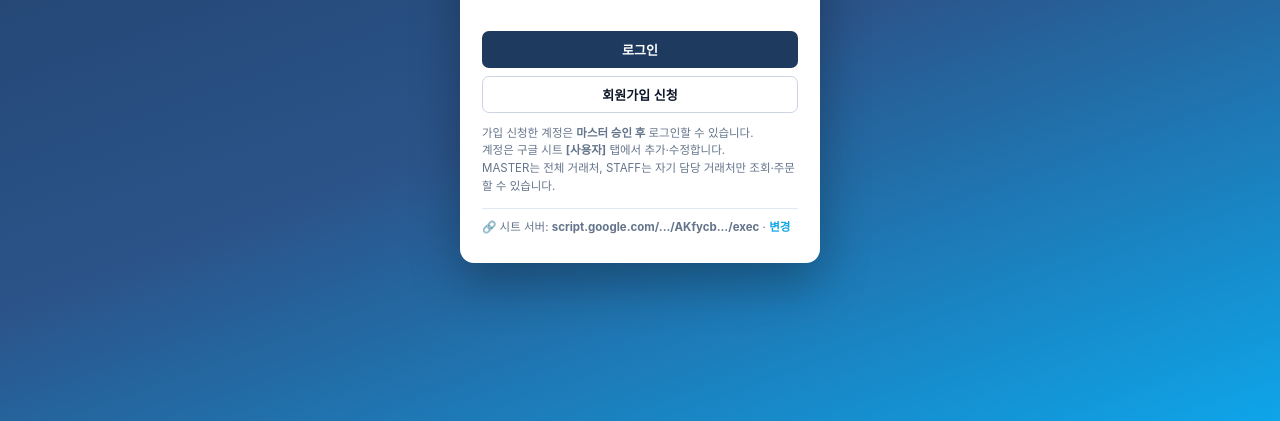
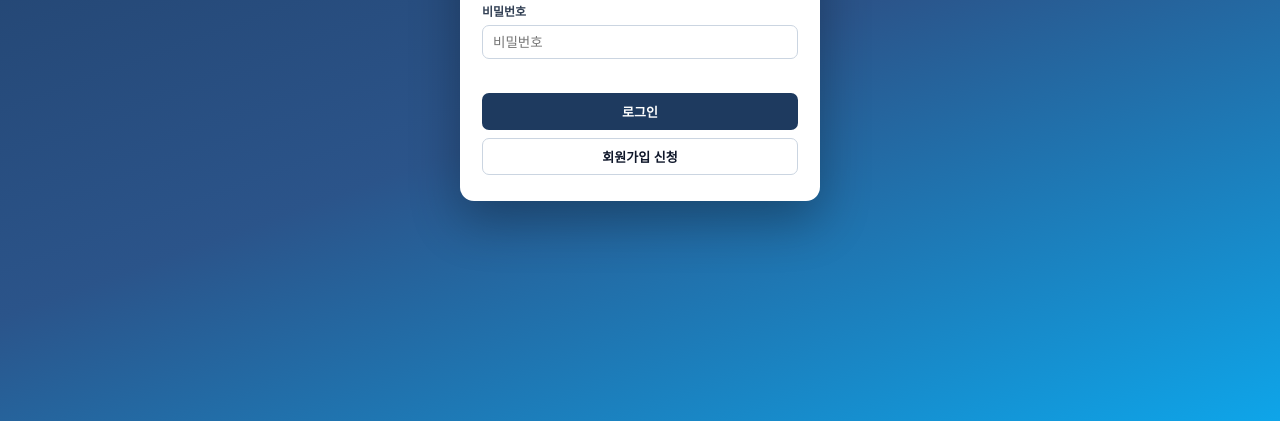
Before and after one commit to cnddmlek-hash/soomedipharm-crm, a plain HTML site: page index.html in a window 1280 px wide. Shown: the part 379-800 px from the top of the page. Drawn offline with Linux system fonts and the light colour scheme.

Commit message:
수메디팜 미니 CRM 배포 2026-11-27 08:59

```diff
--- a/index.html
+++ b/index.html
@@ -357,7 +357,6 @@
    .login-brand .t { font-size: 20px; font-weight: 800; color: var(--primary); }
    .login-brand .s { font-size: 12px; color: var(--muted); margin-top: 6px; }
    .login-error { color: var(--danger); font-size: 12.5px; min-height: 17px; margin: 9px 0 2px; }
-   .login-hint { font-size: 11.5px; color: var(--muted); margin-top: 12px; line-height: 1.55; }
 
    /* ---------------- v1.1: 자동완성(타이핑 검색) ---------------- */
    .ac-list {
@@ -612,7 +611,6 @@
    .setup-help summary { cursor: pointer; font-weight: 700; color: var(--primary); }
    .setup-help ol { margin: 8px 0 0; padding-left: 18px; line-height: 1.7; }
    .setup-help code { background: #f1f5f9; padding: 1px 4px; border-radius: 4px; font-size: 11.5px; }
-   .server-link { color: var(--accent); font-weight: 700; text-decoration: none; cursor: pointer; }
    #setup-url { word-break: break-all; }
 
    /* ---------------- PWA: 홈 화면 추가 안내 ---------------- */
@@ -661,12 +659,6 @@
      <div class="login-error" id="login-error"></div>
      <button class="btn btn-primary" style="width:100%;margin-top:6px;" id="login-btn" onclick="submitLogin()">로그인</button>
      <button class="btn btn-outline" style="width:100%;margin-top:8px;" onclick="openRegisterModal()">회원가입 신청</button>
-     <div class="login-hint">
-       가입 신청한 계정은 <strong>마스터 승인 후</strong> 로그인할 수 있습니다.<br />
-       계정은 구글 시트 <strong>[사용자]</strong> 탭에서 추가·수정합니다.<br />
-       MASTER는 전체 거래처, STAFF는 자기 담당 거래처만 조회·주문할 수 있습니다.
-     </div>
-     <div class="login-hint" id="login-server-row" style="border-top:1px solid var(--border);padding-top:10px;"></div>
    </div>
  </div>
 
@@ -1115,11 +1107,6 @@
      return '';
    }
 
-   function shortServerUrl(url) {
-     const m = String(url || '').match(/\/macros\/s\/([A-Za-z0-9_\-]{6})[A-Za-z0-9_\-]*/);
-     return m ? 'script.google.com/.../' + m[1] + '.../exec' : String(url || '');
-   }
-
    function serverError_(message) {
      return new Error(message);
    }
@@ -1743,7 +1730,6 @@
      buildNavMenus();
      registerServiceWorker();
      setupInstallPrompt();
-     renderLoginServerRow();
 
      // GitHub Pages(PWA)인데 웹앱 주소가 아직 없으면 연결 화면부터 보여줌
      if (!isAppsScriptHost() && !getServerUrl()) {
@@ -1998,17 +1984,6 @@
      showSetupOverlay();
    }
 
-   function renderLoginServerRow() {
-     const el = document.getElementById('login-server-row');
-     if (!el) return;
-     if (isAppsScriptHost()) { el.innerHTML = ''; el.style.display = 'none'; return; }
-     el.style.display = '';
-     const url = getServerUrl();
-     el.innerHTML = url
-       ? '🔗 시트 서버: <strong>' + esc(shortServerUrl(url)) + '</strong> · <span class="server-link" onclick="openServerSetup()">변경</span>'
-       : '🔗 시트 서버가 아직 연결되지 않았습니다. <span class="server-link" onclick="openServerSetup()">연결하기</span>';
-   }
-
    /** 웹앱 생존 확인 (JSONP 우선 → 안 되면 fetch) */
    async function pingSheetServer(url) {
      try {
@@ -2077,7 +2052,6 @@
      setServerUrl(url);
      hideSetupOverlay();
      setSetupMsg('');
-     renderLoginServerRow();
      showLoginScreen('');
      showToast('시트 서버가 연결되었습니다. 로그인해 주세요.');
    }
```
